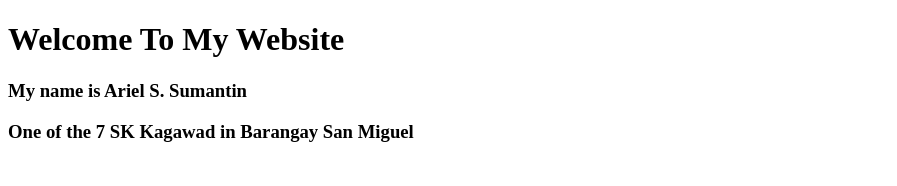
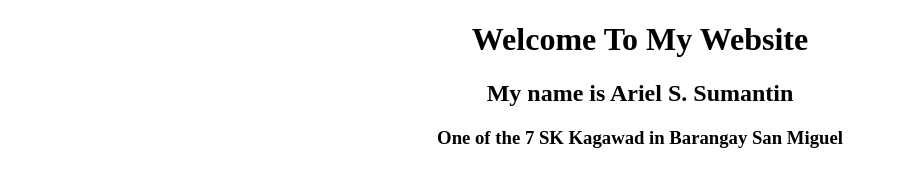
Before and after one commit to aryeeeeeeeeel/IT24C-Assessment, a plain HTML site: page index.html in a window 1280 px wide. Shown: the whole page, without its empty margins (0-897 px from the left). Drawn offline with Linux system fonts and the light colour scheme.

Commit message:
Added <center>

```diff
--- a/index.html
+++ b/index.html
@@ -6,8 +6,8 @@
     <title>Ariel's Website</title>
 </head>
 <body>
-    <h1>Welcome To My Website</h1>
-        <h3>My name is Ariel S. Sumantin</h3>
-        <h3>One of the 7 SK Kagawad in Barangay San Miguel</h3>
+                    <center><h1>Welcome To My Website</h1></center>
+                <center><h2>My name is Ariel S. Sumantin</h2></center>
+        <center><h3>One of the 7 SK Kagawad in Barangay San Miguel</h3></center>
 </body>
 </html>
```
